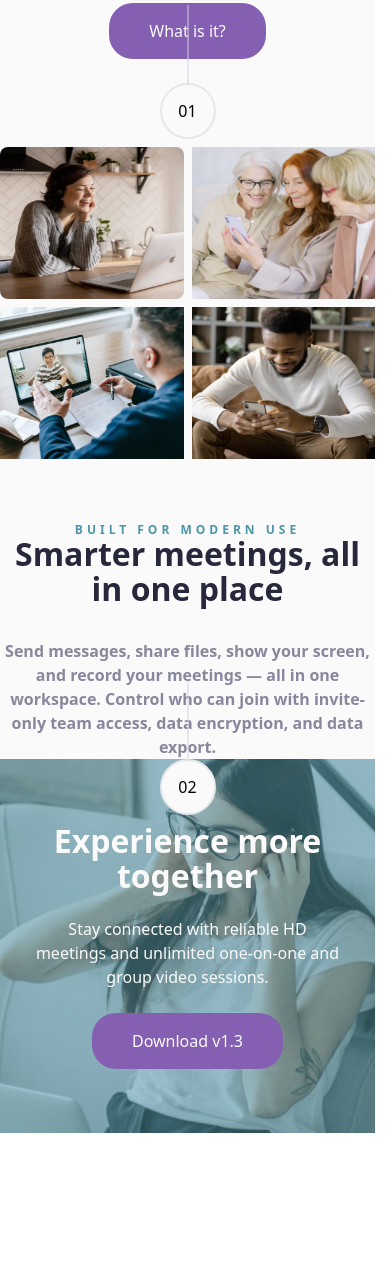
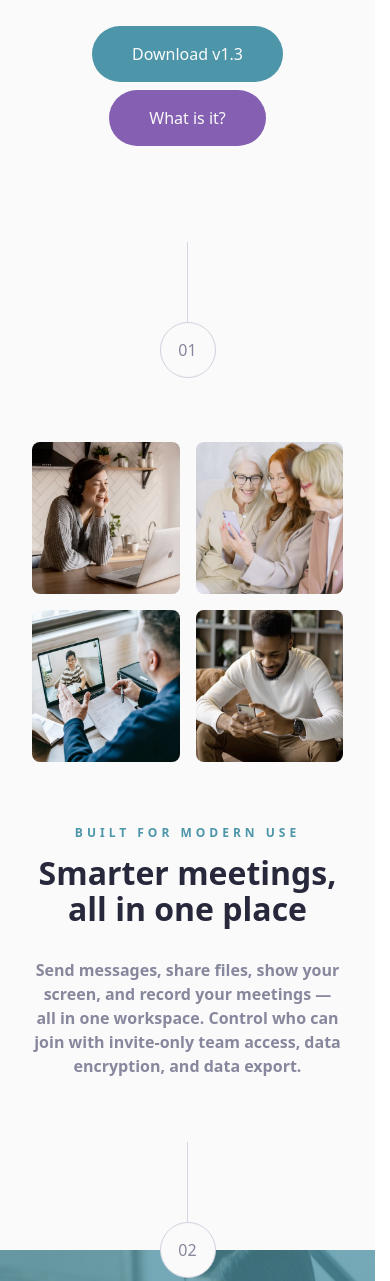
Before and after one commit to Kaczupinko/meet-landing-page, a plain HTML site: page index.html in a window 390 px wide. Shown: the part 545-1826 px from the top of the page. Before the commit the page ends 1678 px from the top, so only its background shows below. Drawn offline with nearby package versions, Linux system fonts and the light colour scheme.

Commit message:
Update mobile layout

```diff
--- a/index.html
+++ b/index.html
@@ -28,6 +28,9 @@
                 },
                 backgroundImage: {
                     'footer-image-mobile': "url('./assets/mobile/image-footer.jpg')"
+                },
+                borderRadius: {
+                    'button': '29px'
                 }
             },
             fontFamily: {
@@ -41,66 +44,79 @@
 <body class="text-Red Hat Display">
     <main class="bg-white flex flex-col justify-center items-center w-full max-w-[375px]">
         <!-- Navigation -->
-        <nav class="w-full flex justify-center py-6">
+        <nav class="w-full flex justify-center pt-[48px] px-[80px]">
             <img class="w-[118px] h-[28px]" src="./assets/logo.svg" alt="">
         </nav>
 
         <!-- Hero Section -->
-        <section class="flex flex-col items-center text-center p-6 overflow-hidden">
+        <section class="flex flex-col items-center text-center overflow-hidden py-[64px] px-[32px]">
             <!-- Left and Right Images -->
-            <div class="relative flex justify-between items-center -mx-[20px]">
-                <img class="w-[433px] h-[160px] object-cover" src="./assets/tablet/image-hero.png" alt="">
+            <div class="relative flex items-center -mx-[60px] pb-[48px]">
+                <img class=" w-auto h-auto object-cover" src="./assets/tablet/image-hero.png" alt="">
             </div>
-            <!-- Cemter Content -->
+            <!-- Center Content -->
             <div class="relative z-10 flex flex-col gap-[32px]">
-                <h1 class="text-slate-900 text-[40px] text-center font-black leading-[44px] ">Group Chat for Everyone</h1>
-                <p class="text-slate-600 text-[16px] font-semibold leading-[24px] ">Meet makes it easy to connect with others face-to-face virtually and collaborate across any device.</p>
+                <h1 class="text-slate-900 text-[40px] text-center font-black leading-[44px]">Group Chat for Everyone</h1>
+                <p class="text-slate-600 text-[16px] font-semibold leading-[24px]">Meet makes it easy to connect with others face-to-face virtually and collaborate across any device.</p>
                 <!-- Buttons -->
                 <div class="flex flex-col gap-[8px] items-center">
-                    <button class="bg-cyan-600 text-white py-[16px] px-[40px] rounded-3xl">Download v1.3</button>
-                    <button class="bg-purple-600 text-white py-[16px] px-[40px] rounded-3xl">What is it?</button>
+                    <button class="bg-cyan-600 text-white py-[16px] px-[40px] rounded-button">Download v1.3</button>
+                    <button class="bg-purple-600 text-white py-[16px] px-[40px] rounded-button">What is it?</button>
                 </div>
             </div>
-
         </section>
 
-        <section class=" flex flex-col justify-center items-center">
-            <div class="relative mx-auto flex items-center justify-center text-grey text-center text-body h-[56px] w-[56px] border-2 rounded-full bg-white -mb-[56px] z-10"> 01
-                <div class="absolute -top-20 left-1/2 transform -translate-x-1/2 w-[1px] h-[80px] bg-slate-300"></div>
+        <!-- Features Section -->
+        <section class="flex flex-col justify-center items-center px-[32px]">
+            <div class="relative flex flex-col items-center pt-[32px]">
+                <div class="w-[1px] h-[80px] bg-slate-300 opacity-85"></div>
+                <div class="relative flex items-center justify-center text-slate-600 text-center text-body h-[56px] w-[56px] border-[1px] border-slate-300 rounded-full bg-white z-10">
+                    01
+                </div>
             </div>
-            <div class="grid grid-rows-2 grid-cols-2 gap-2 py-[64px]">
+            <div class="grid grid-rows-2 grid-cols-2 gap-[16px] py-[64px]">
                 <img class="h-[152px] w-[222px] rounded-lg" src="./assets/desktop/image-woman-in-videocall.jpg" alt="">
-                <img class="h-[152px] w-[222px]" src="./assets/desktop/image-women-videochatting.jpg" alt="">
-                <img class="h-[152px] w-[222px]" src="./assets/desktop/image-men-in-meeting.jpg" alt="">
-                <img class="h-[152px] w-[222px] q`" src="./assets/desktop/image-man-texting.jpg" alt="">
+                <img class="h-[152px] w-[222px] rounded-lg" src="./assets/desktop/image-women-videochatting.jpg" alt="">
+                <img class="h-[152px] w-[222px] rounded-lg" src="./assets/desktop/image-men-in-meeting.jpg" alt="">
+                <img class="h-[152px] w-[222px] rounded-lg" src="./assets/desktop/image-man-texting.jpg" alt="">
             </div>
-            <div>
-                <h4 class="text-cyan-600 text-[12px] font-black text-center leading-[13.2px] tracking-[4px] uppercase">
+            <!-- Section Title and Description -->
+            <div class="flex flex-col pb-[64px]">
+                <h4 class="text-cyan-600 text-[12px] font-black text-center leading-[13.2px] tracking-[4px] uppercase pb-[16px]">
                     Built for modern use
                 </h4>
                 <h2 class="text-slate-900 text-[32px] font-black text-center leading-[35.2px] pb-[32px]">
                     Smarter meetings, all in one place
                 </h2>
-                <p class="text-slate-600 text-[16px] font-bold text-center leading-[24px] ">
+                <p class="text-slate-600 text-[16px] font-semibold text-center leading-[24px]">
                     Send messages, share files, show your screen, and record your meetings — all in one
                     workspace. Control who can join with invite-only team access, data encryption, and data export.
                 </p>
             </div>
-            <div class="relative mx-auto flex items-center justify-center text-grey text-center text-body h-[56px] w-[56px] border-2 rounded-full bg-white -mb-[56px] z-10"> 02
-                <div class="absolute -top-20 left-1/2 transform -translate-x-1/2 w-[1px] h-[80px] bg-slate-300"></div>
+            <!-- Second Feature Indicator -->
+            <div class="relative flex flex-col items-center">
+                <div class="w-[1px] h-[80px] bg-slate-300 opacity-85"></div>
+                <div class="relative flex items-center justify-center text-slate-600 text-center text-body h-[56px] w-[56px] border-[1px] border-slate-300 rounded-full bg-white z-10">
+                    02
+                </div>
             </div>
-        <footer class="relative bg-footer-image-mobile bg-cover py-[64px] px-[32px]">
-            <div class="absolute inset-0 bg-cyan-600 opacity-50 z-index"></div>
-            <div class="flex flex-col justify-center items-center ">
+        </section>
+
+        <!-- Footer Section -->
+        <footer class="relative bg-footer-image-mobile bg-cover py-[64px] px-[32px] -mt-[28px]">
+            <div class="absolute inset-0 bg-cyan-600 opacity-70 z-index"></div>
+            <div class="flex flex-col justify-center items-center">
                 <h3 class="text-white text-[32px] text-center font-black leading-[35.2px] z-0">
                     Experience more together
                 </h3>
-                <p class="text-white text-[16px] text-center leading-[24px] py-[24px] z-0">
+                <p class="text-white text-[16px] font-semibold text-center leading-[24px] py-[24px] z-0">
                     Stay connected with reliable HD meetings and unlimited one-on-one and group video sessions.
                 </p>
-                <button class="bg-purple-600 text-white py-[16px] px-[40px] rounded-3xl z-0">Download v1.3</button>
+                <button class="bg-purple-600 text-[16px] font-bold text-white leading-[24px] py-[16px] px-[40px] rounded-button z-0">Download v1.3</button>
             </div>
         </footer>
     </main>
 </body>
 </html>
+
+</html>
```
